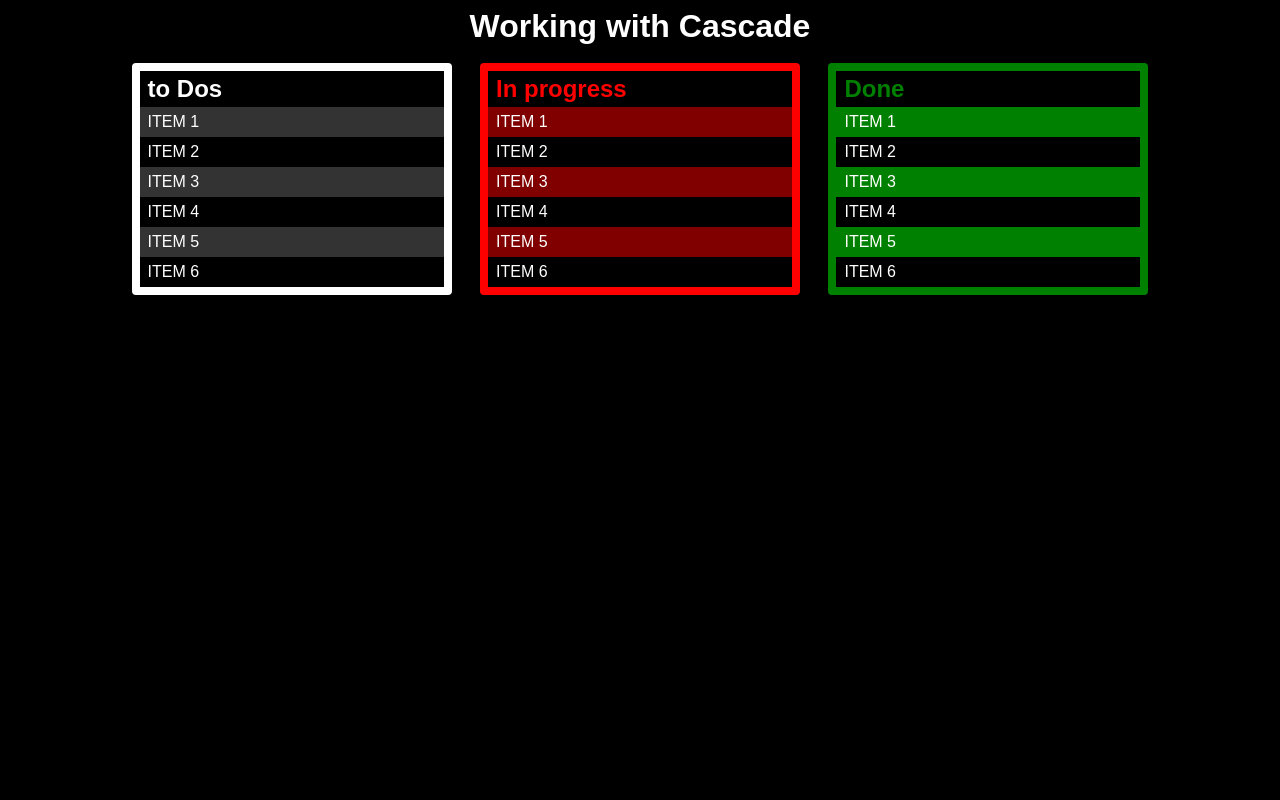
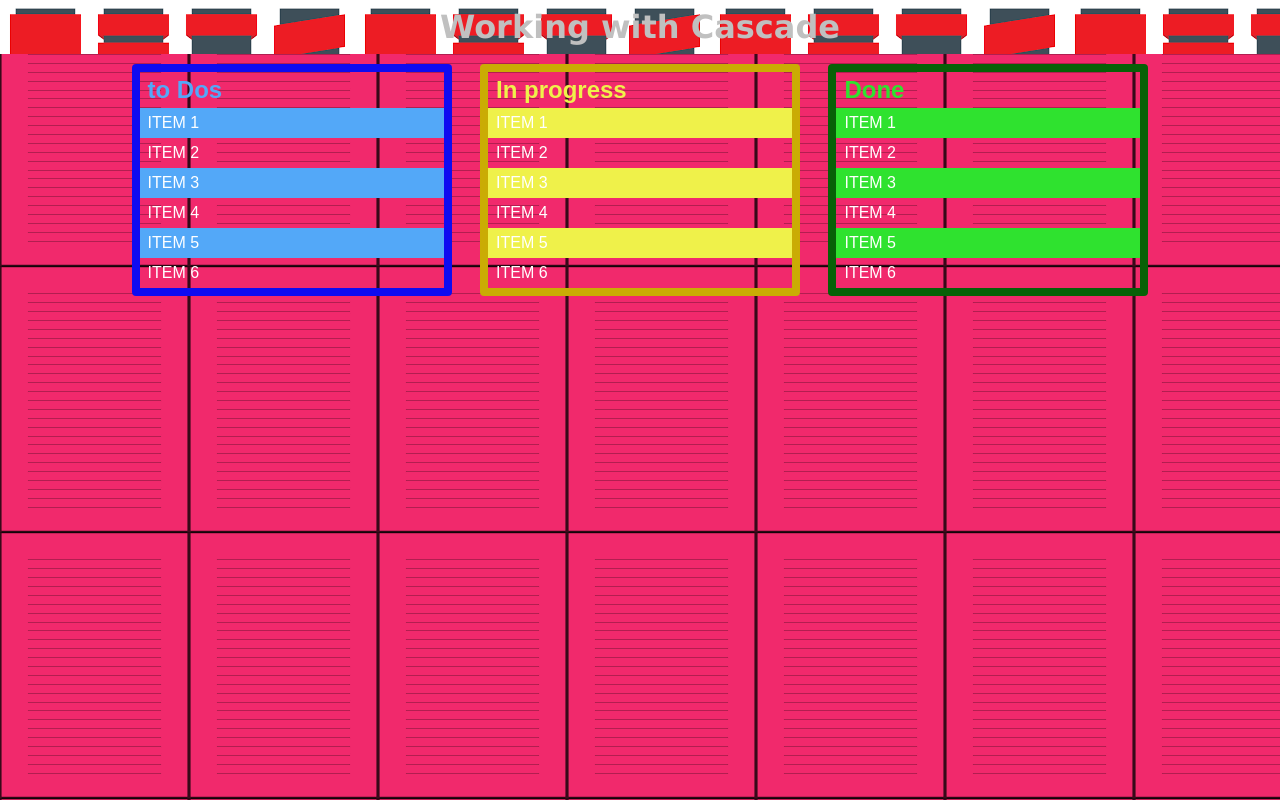
Before and after one commit to Wall-Ethan/wall_e_HW4, a plain HTML site: page index.html in a window 1280 px wide. Drawn offline with Linux system fonts and the light colour scheme.

Commit message:
color/images

```diff
--- a/css/main.css
+++ b/css/main.css
@@ -12,14 +12,19 @@ that you can write your own CSS */
 
 body {
     font-size:16px;
-    background-color: black;
-    color: white;
+    background-color: rgb(241, 41, 108);
+    color: rgb(255, 255, 255);
     font-family: Arial, Helvetica, sans-serif;
+    background-image: url('../img/lines.png');
+    background-blend-mode: multiply;
 }
 
 header > h1 {
     text-align: center;
     padding:8px;
+    color: silver;
+    font-family:'Lucida Sans';
+    background-image: url('../img/list_banner.png');
 }
 
 main { text-align: center; }
@@ -27,7 +32,7 @@ main { text-align: center; }
 
 article {
     border-radius: 4px;
-    border-color: white;
+    border-color: rgb(255, 255, 255);
     border-style: dashed;
 
     border: 8px solid gray;
@@ -56,18 +61,18 @@ ul {
 }
 
 #todo {
-    border-color: white;
+    border-color: rgb(15, 11, 240);
 }
 
 #todo h2 {
-    color: white;
+    color: rgb(83, 168, 248);
 }
 
-#inprogress { border-color: red;}
-#inprogress h2 { color: red;}
+#inprogress { border-color: rgb(202, 172, 4);}
+#inprogress h2 { color: rgb(239, 241, 74);}
 
-#done { border-color: green;}
-#done h2 { color: green;}
+#done { border-color: rgb(7, 97, 7);}
+#done h2 { color: rgb(47, 226, 47);}
 
 ul li {
     padding: 6px 8px;
@@ -75,15 +80,15 @@ ul li {
 }
 
 #todo li:nth-child(odd) {
-    background-color: rgba(255, 255, 255, 0.2);
+    background-color: rgba(83, 168, 248);
 }
 
 #inprogress li:nth-child(odd) {
-    background-color: rgba(255, 0, 0, 0.5);
+    background-color: rgba(239, 241, 74);
 }
 
 #done li:nth-child(odd) {
-    background-color: rgba(0, 255, 0, 0.5);
+    background-color: rgba(47, 226, 47);
 }
 
 /* RESPONSIVE CODE */
```
Also changed, not shown: img/checkmark.png (added), img/lines.png (added), img/list_banner.png (added), index.html (line endings or trailing spaces).
